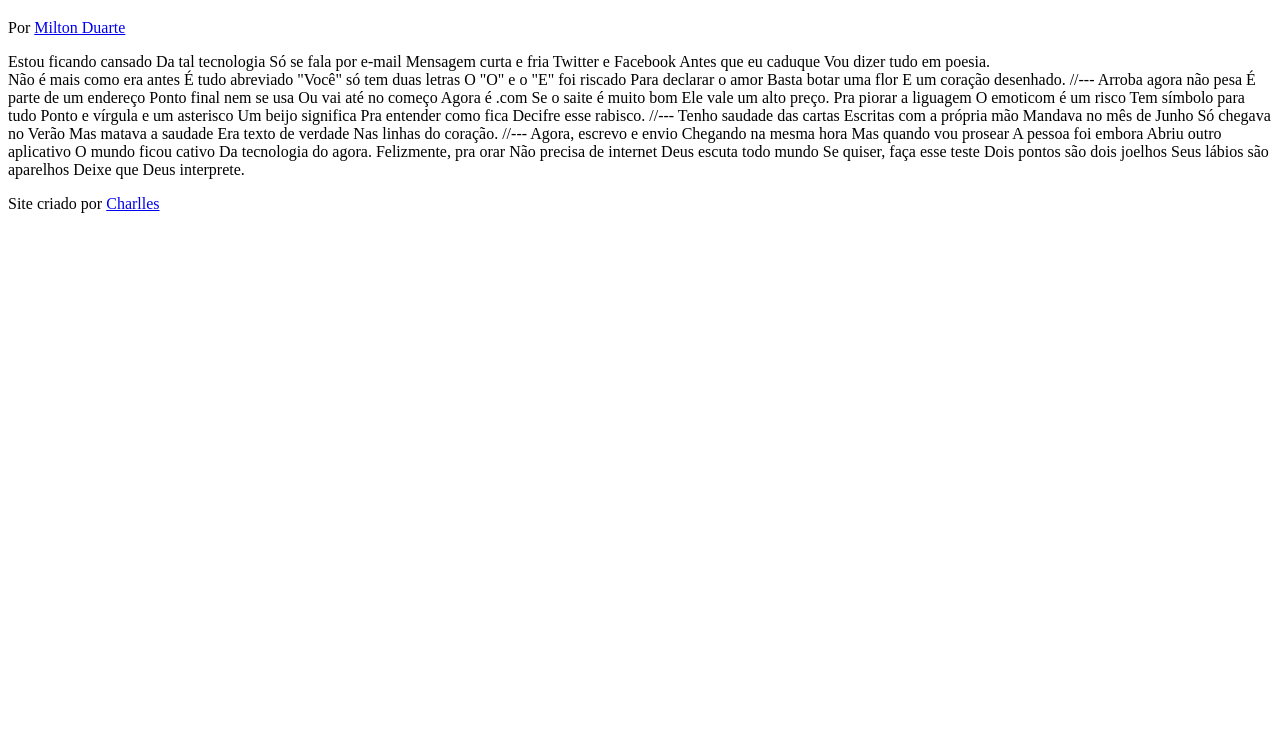
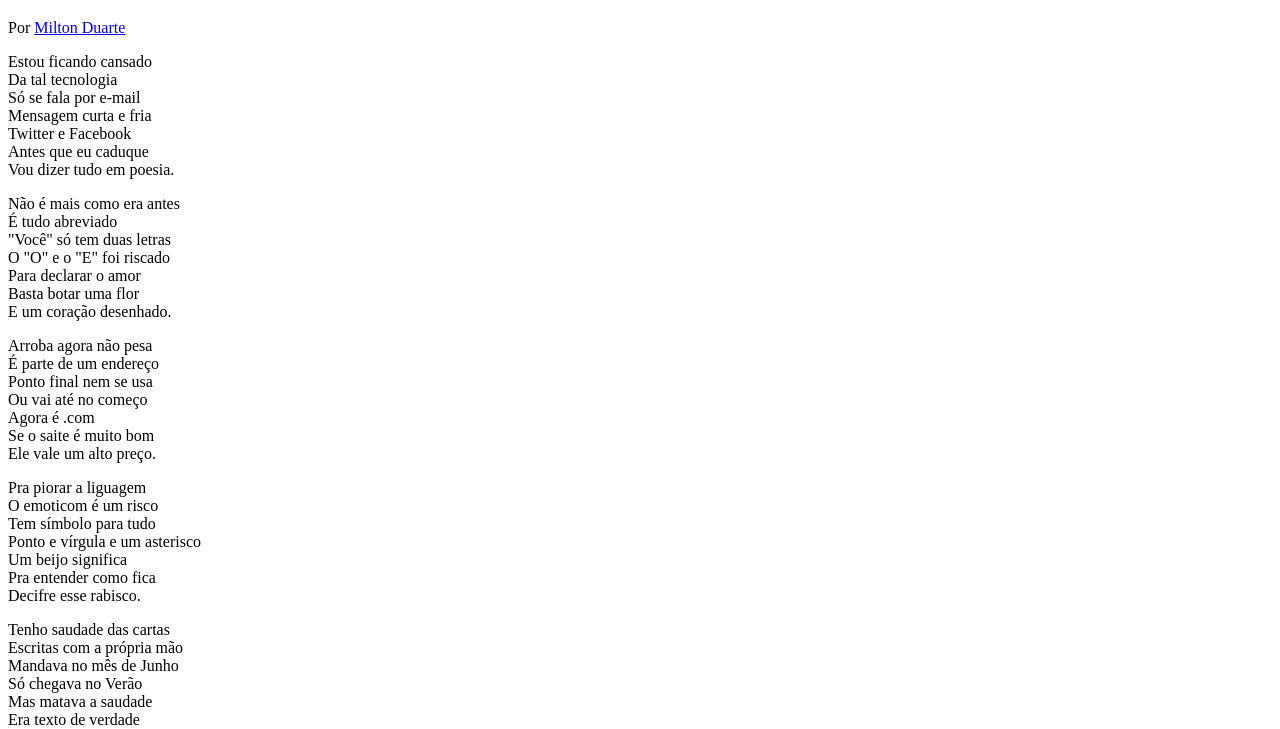
Before and after one commit to eucharllessilva/HTML-CSS, a plain HTML site: page Desafios/12/index.html in a window 1280 px wide. Shown: the part 61-790 px from the top of the page. Drawn offline with Linux system fonts and the light colour scheme.

Commit message:
atualizei desafio 12

```diff
--- /dev/null
+++ b/Desafios/12/estilo/style.css
@@ -0,0 +1 @@
+@charset "UTF-8";
--- a/Desafios/12/index.html
+++ b/Desafios/12/index.html
@@ -4,79 +4,94 @@
     <meta charset="UTF-8">
     <meta name="viewport" content="width=device-width, initial-scale=1.0">
     <title>Cordel Moderno</title>
+    <link rel="stylesheet" href="estilo/style.css">
 </head>
 <body>
     <reader>
         <h1>Cordel Moderno</h1>
-        <p>Por <a href="https://www.recantodasletras.com.br/autor_textos.php?id=9806" target="_blank">Milton Duarte</a></p>
+        <p>Por <a href="https://www.recantodasletras.com.br/poesias/3186743" target="_blank">Milton Duarte</a></p>
 
     </reader>
 
     <section>
-        Estou ficando cansado
-        Da tal tecnologia
-        Só se fala por e-mail
-        Mensagem curta e fria
-        Twitter e Facebook
-        Antes que eu caduque
-        Vou dizer tudo em poesia.
+        <p>
+            Estou ficando cansado <br>
+            Da tal tecnologia <br>
+            Só se fala por e-mail <br>
+            Mensagem curta e fria <br>
+            Twitter e Facebook <br>
+            Antes que eu caduque <br>
+            Vou dizer tudo em poesia.
+        </p>
     </section>
 
+    <section>
+        <p>
+            Não é mais como era antes <br>
+            É tudo abreviado <br>
+            "Você" só tem duas letras <br>
+            O "O" e o "E" foi riscado <br>
+            Para declarar o amor <br>
+            Basta botar uma flor <br>
+            E um coração desenhado.
+        </p>
+    </section>
 
+    <section>
+        <p>
+            Arroba agora não pesa <br>
+            É parte de um endereço <br>
+            Ponto final nem se usa <br>
+            Ou vai até no começo <br>
+            Agora é .com <br>
+            Se o saite é muito bom <br>
+            Ele vale um alto preço.
+        </p>
 
-    Não é mais como era antes
-    É tudo abreviado
-    "Você" só tem duas letras
-    O "O" e o "E" foi riscado
-    Para declarar o amor
-    Basta botar uma flor
-    E um coração desenhado.
+        <p>
+            Pra piorar a liguagem <br>
+            O emoticom é um risco <br>
+            Tem símbolo para tudo <br>
+            Ponto e vírgula e um asterisco <br>
+            Um beijo significa <br>
+            Pra entender como fica <br>
+            Decifre esse rabisco.
+        </p>
+    </section>
 
-    //---
+    <section>
+        <p>
+            Tenho saudade das cartas <br>
+            Escritas com a própria mão <br>
+            Mandava no mês de Junho <br>
+            Só chegava no Verão <br>
+            Mas matava a saudade <br>
+            Era texto de verdade <br>
+            Nas linhas do coração.
+        </p>
+    </section>
 
-    Arroba agora não pesa
-    É parte de um endereço
-    Ponto final nem se usa
-    Ou vai até no começo
-    Agora é .com
-    Se o saite é muito bom
-    Ele vale um alto preço.
+    <section>
+        <p>
+            Agora, escrevo e envio <br>
+            Chegando na mesma hora <br>
+            Mas quando vou prosear <br>
+            A pessoa foi embora <br>
+            Abriu outro aplicativo <br>
+            O mundo ficou cativo <br>
+            Da tecnologia do agora.
+        </p>
 
-    Pra piorar a liguagem
-    O emoticom é um risco
-    Tem símbolo para tudo
-    Ponto e vírgula e um asterisco
-    Um beijo significa
-    Pra entender como fica
-    Decifre esse rabisco.
-
-    //---
-
-    Tenho saudade das cartas
-    Escritas com a própria mão
-    Mandava no mês de Junho
-    Só chegava no Verão
-    Mas matava a saudade
-    Era texto de verdade
-    Nas linhas do coração.
-
-    //---
-
-    Agora, escrevo e envio
-    Chegando na mesma hora
-    Mas quando vou prosear
-    A pessoa foi embora
-    Abriu outro aplicativo
-    O mundo ficou cativo
-    Da tecnologia do agora.
-
-    Felizmente, pra orar
-    Não precisa de internet
-    Deus escuta todo mundo
-    Se quiser, faça esse teste
-    Dois pontos são dois joelhos
-    Seus lábios são aparelhos
-    Deixe que Deus interprete.
+        <p>
+            Felizmente, pra orar <br>
+            Não precisa de internet <br>
+            Deus escuta todo mundo <br>
+            Se quiser, faça esse teste <br>
+            Dois pontos são dois joelhos <br>
+            Seus lábios são aparelhos <br>
+            Deixe que Deus interprete.
+        </p>
+    </section>
 <footer>
     <p>Site criado por <a href="https://github.com/eucharllessilva" target="_blank">Charlles</a></p>
 </footer>
```
